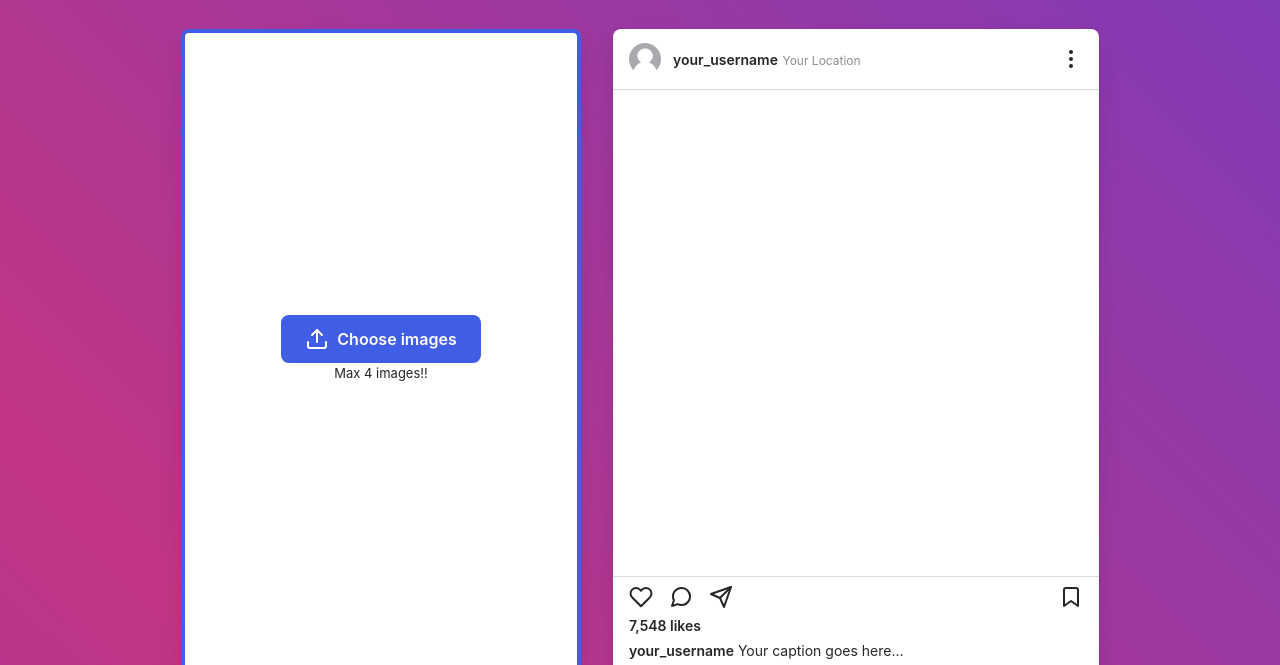
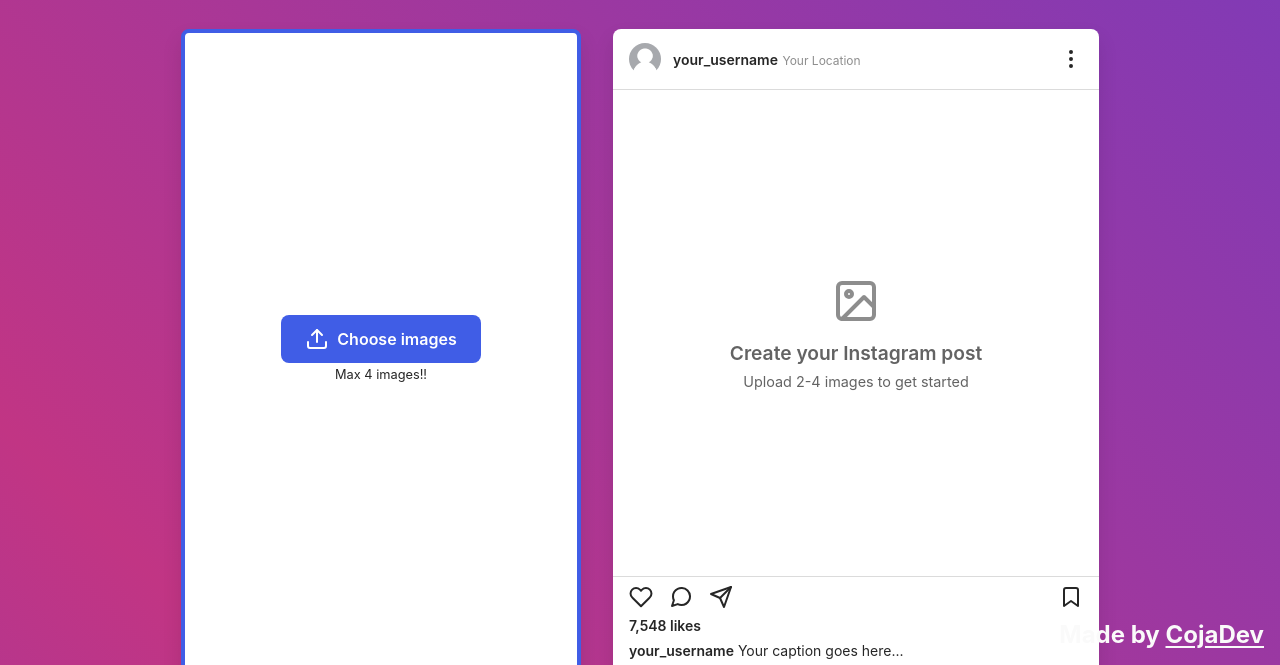
Before and after one commit to CojaDev/InstaGrid-Creator, a plain HTML site: page index.html in a window 1280 px wide. Shown: the part 135-800 px from the top of the page. Drawn offline with nearby package versions, Linux system fonts and the light colour scheme.

Commit message:
Add files via upload

```diff
--- a/index.html
+++ b/index.html
@@ -107,6 +107,15 @@
                     <svg class="more-options" xmlns="http://www.w3.org/2000/svg" width="24" height="24" viewBox="0 0 24 24" fill="none" stroke="currentColor" stroke-width="2" stroke-linecap="round" stroke-linejoin="round"><circle cx="12" cy="12" r="1"/><circle cx="12" cy="5" r="1"/><circle cx="12" cy="19" r="1"/></svg>
                 </div>
                 <div id="album" class="album">
+                    <div class="centered-text">
+                        <svg xmlns="http://www.w3.org/2000/svg" width="48" height="48" viewBox="0 0 24 24" fill="none" stroke="currentColor" stroke-width="2" stroke-linecap="round" stroke-linejoin="round">
+                            <rect x="3" y="3" width="18" height="18" rx="2" ry="2"/>
+                            <circle cx="8.5" cy="8.5" r="1.5"/>
+                            <polyline points="21 15 16 10 5 21"/>
+                        </svg>
+                        <p>Create your Instagram post</p>
+                        <span>Upload 2-4 images to get started</span>
+                    </div>
                     <!-- Images will be added dynamically -->
                 </div>
                 <div class="post-actions">
@@ -126,6 +135,9 @@
             </div>
         </main>
     </div>
+    <div class="credits">
+        <h2>Made by <a href="https://portfolio-coja.vercel.app/">CojaDev</a></h2>
+    </div>
     <div class="background-animation"></div>
     <script src="script.js"></script>
 </body>
--- a/script.js
+++ b/script.js
@@ -13,7 +13,7 @@ document.addEventListener("DOMContentLoaded", function () {
     'input[name="threeLayout"]'
   );
   const verticalLayout = document.getElementById("verticalLayout");
-
+  let backgroundColor = gapColor.value;
   let uploadedImages = [];
 
   function toggleElementVisibility(element, isVisible) {
@@ -40,12 +40,16 @@ document.addEventListener("DOMContentLoaded", function () {
       controls.classList.remove("flex-center");
       toggleElementVisibility(text, true);
       toggleElementVisibility(stext, false);
+
       toggleElementVisibility(saveButton, true);
       imageOptions.forEach((option) => toggleElementVisibility(option, true));
       layoutOptions.forEach((option) => toggleElementVisibility(option, true));
 
       imageOptions.forEach((option, i) => {
-        toggleElementVisibility(option, i < Math.min(4, uploadedImages.length));
+        toggleElementVisibility(
+          option,
+          i < Math.min(4, uploadedImages.length - 1)
+        );
       });
 
       toggleElementVisibility(threeImagesLayout, uploadedImages.length > 2);
@@ -70,7 +74,11 @@ document.addEventListener("DOMContentLoaded", function () {
     const validFiles = files.filter((file) => file.type.startsWith("image/")); // Check for images
 
     if (files.length > 4) {
-      alert("You can select a maximum of 4 images");
+      alert("You can select a maximum of 4 images!");
+      return;
+    }
+    if (files.length === 1) {
+      alert("You need minimum 2 images!");
       return;
     }
 
@@ -91,12 +99,13 @@ document.addEventListener("DOMContentLoaded", function () {
 
   function updateLayout() {
     if (uploadedImages.length === 0) return;
+    if (uploadedImages.length === 1) return;
 
     const imageCount = parseInt(
       document.querySelector('input[name="imageCount"]:checked').value
     );
     const gap = gapSlider.value;
-    const backgroundColor = gapColor.value;
+    backgroundColor = gapColor.value;
 
     album.style.setProperty("--gap-size", gap + "px");
     album.style.backgroundColor = backgroundColor;
@@ -106,6 +115,7 @@ document.addEventListener("DOMContentLoaded", function () {
     const imagesToDisplay = uploadedImages.slice(0, imageCount);
 
     if (imageCount === 2) {
+      album.style.gap = `${gap}px`;
       album.classList.toggle("vertical", verticalLayout.checked);
       album.classList.toggle("horizontal", !verticalLayout.checked);
 
--- a/style.css
+++ b/style.css
@@ -88,8 +88,8 @@ main {
 }
 
 .stext{
-    font-size: small;
-    margin-top: 2px;
+    font-size: 0.8rem;
+    margin-top: 4px;
 }
 
 .file-input {
@@ -342,6 +342,7 @@ main {
 }
 
 .album {
+    position: relative;
     display: grid;
     width: 100%;
     aspect-ratio: 1 / 1; /* 1:1 aspect ratio for square layout */
@@ -446,12 +447,60 @@ main {
 .post-likes {
     font-weight: 600;
 }
-
+.post-comments{
+    cursor: pointer;
+}
 .post-comments, .post-time {
     color: #8e8e8e;
 }
+.credits{
+    position: absolute;
+    right: 16px;
+    bottom: 16px;
+    color: #fafafa;
+}
+.credits a{
+    color:#fafafa;
+    text-decoration: underline;
+    text-underline-offset: 3px;
+}
+.centered-text {
+    display: flex;
+    flex-direction: column;
+    align-items: center;
+    justify-content: center;
+    height: 100%;
+    text-align: center;
+    color: #636363;
+    padding: 2rem;
+}
+
+.centered-text svg {
+    margin-bottom: 1rem;
+    color: #8d8d8d;
+}
+
+.centered-text p {
+    font-size: 1.2rem;
+    font-weight: 600;
+    margin-bottom: 0.5rem;
+}
+
+.centered-text span {
+    font-size: 0.9rem;
+}
 
 @media (max-width: 1024px) {
+    .credits{
+        position: relative;
+        display: flex;
+        justify-content: center;
+        align-items: center;
+        right: 0px;
+    bottom: 0px;
+        width: 100%;
+        padding: 30px;
+    }
     .container {
         padding: 1rem;
     }
```
Also changed, not shown: favicon.ico (added).
